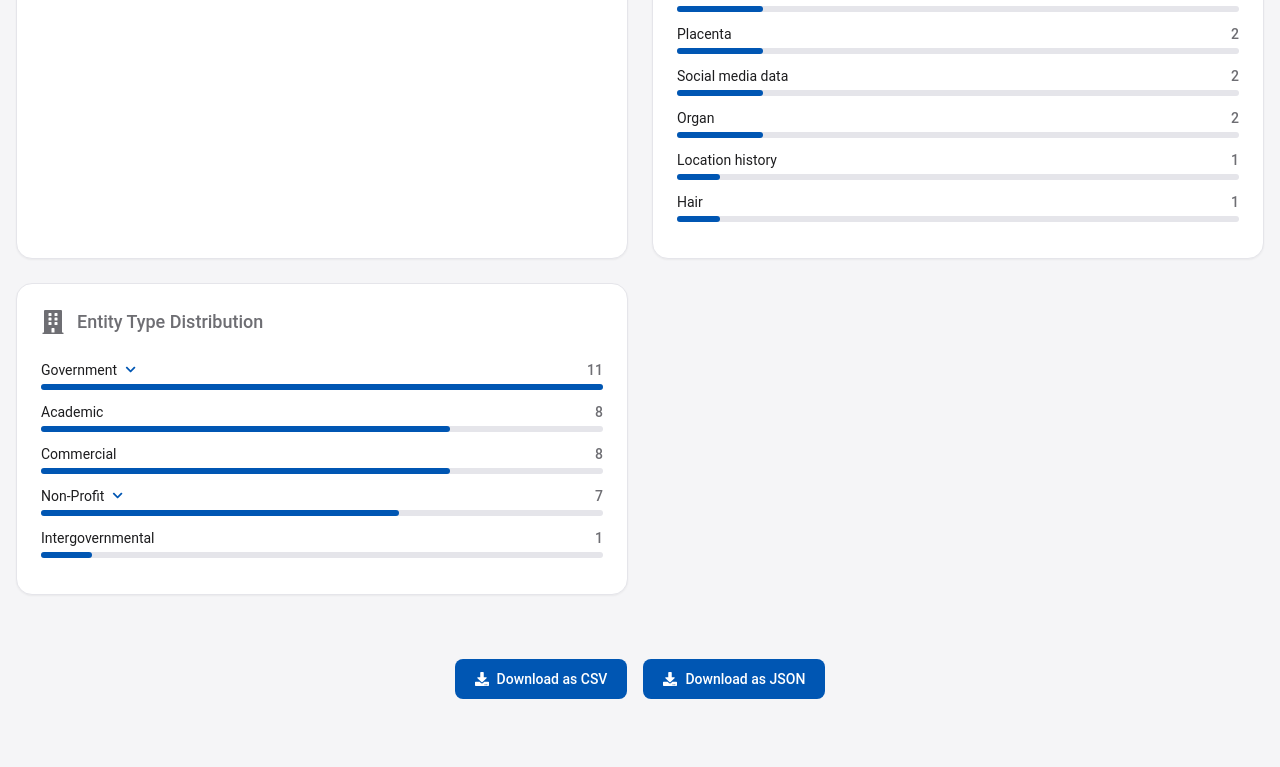
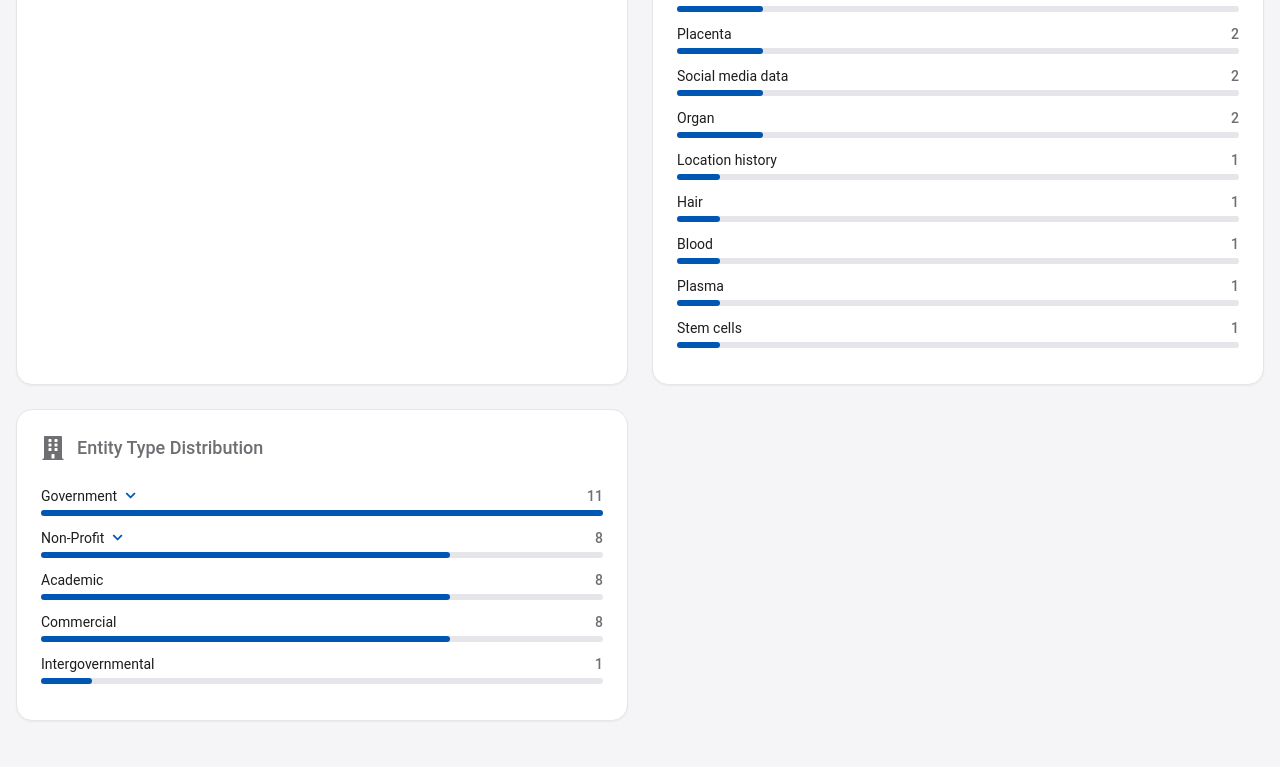
Before and after one commit to yourselftoscience/yourselftoscience.org, a Next.js app: page /stats in a window 1280 px wide. Shown: the part 1110-1877 px from the top of the page. Built offline with nearby package versions, Linux system fonts and the light colour scheme.

Commit message:
feat: add Bloodworks Northwest research donations resource to documentation and data files; update statistics and sitemap to reflect new resource inclusion

```diff
--- a/src/data/resources.js
+++ b/src/data/resources.js
@@ -512,6 +512,25 @@ const rawResources = [
     entityCategory: 'Government',
     entitySubType: 'Public Health Service',
     description: 'The official U.S. government website for organ, eye, and tissue donation. Provides information and links to state registries to sign up as a donor.'
+  },
+  {
+    id: 'bloodworks-research',
+    title: 'Research Donations',
+    organization: 'Bloodworks Northwest',
+    link: 'https://bloodworksnw.org/donate/research',
+    dataTypes: ['Blood', 'Plasma', 'Stem cells'],
+    countries: ['United States'],
+    countryCodes: ['US'],
+    compensationType: 'donation',
+    entityCategory: 'Non-Profit',
+    entitySubType: 'Non-Profit Organization',
+    description: 'Bloodworks Northwest’s research program accepts blood donations to support a variety of studies, from developing new treatments to understanding blood-related diseases. This service is available in the Pacific Northwest.',
+    citations: [
+      {
+        title: 'Miller, M. J., Skrzekut, A., Kracalik, I., Jones, J. M., Lofy, K. H., Konkle, B. A., ... & Paranjape, S. (2021). How do I… facilitate a rapid response to a public health emergency requiring plasma collection with a public–private partnership?. Transfusion, 61(10), 2814-2824.',
+        link: 'https://doi.org/10.1111/trf.16630'
+      }
+    ]
   }
   // Add more resources as needed
 ];
```
Also changed, not shown: public/index.html.md (+12 -0 lines), public/resources.json (+27 -0 lines), public/stats.md (+10 -7 lines), public/resources.csv, 2 other files (tests, documents, lock files or other folders).
